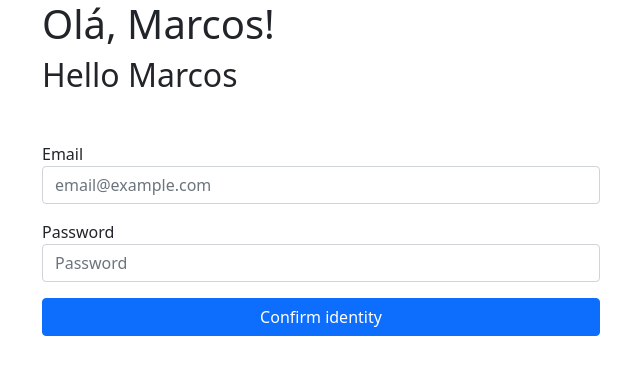
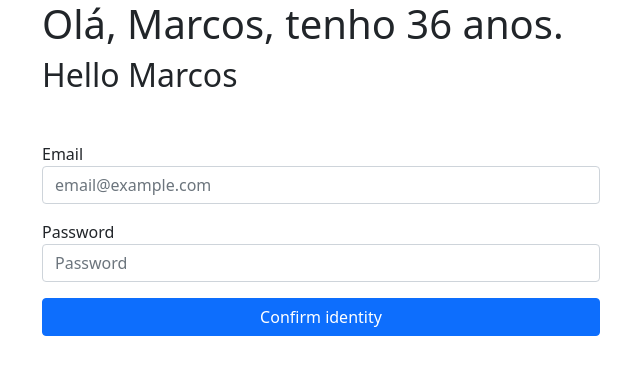
Before and after one commit to marcosviniciusam90/my-first-angular-project, an Angular app: page / in a window 1280 px wide. Shown: the top 374 px of the page, without its empty margins (40-680 px from the left). Built offline with nearby package versions, Linux system fonts and the light colour scheme.

Commit message:
Data binding: Interpolação

```diff
--- a/src/app/app.component.html
+++ b/src/app/app.component.html
@@ -1,6 +1,6 @@
 <div class="container">
 
-    <h1>Olá, {{ name }}!</h1>
+    <h1>Olá, {{ name }}, tenho {{getIdade() + 5}} anos.</h1>
 
     <app-hello></app-hello>
 
--- a/src/app/app.component.ts
+++ b/src/app/app.component.ts
@@ -7,4 +7,9 @@ import { Component } from '@angular/core';
 })
 export class AppComponent {
   name = 'Marcos';
+  idade = 31;
+
+  getIdade() {
+    return this.idade;
+  }
 }
```
